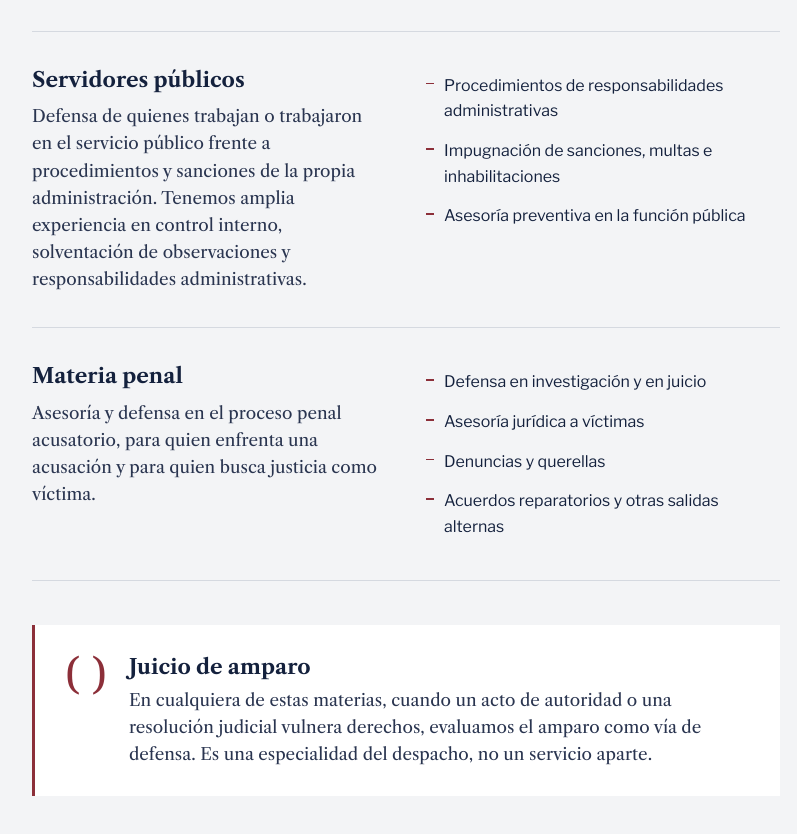
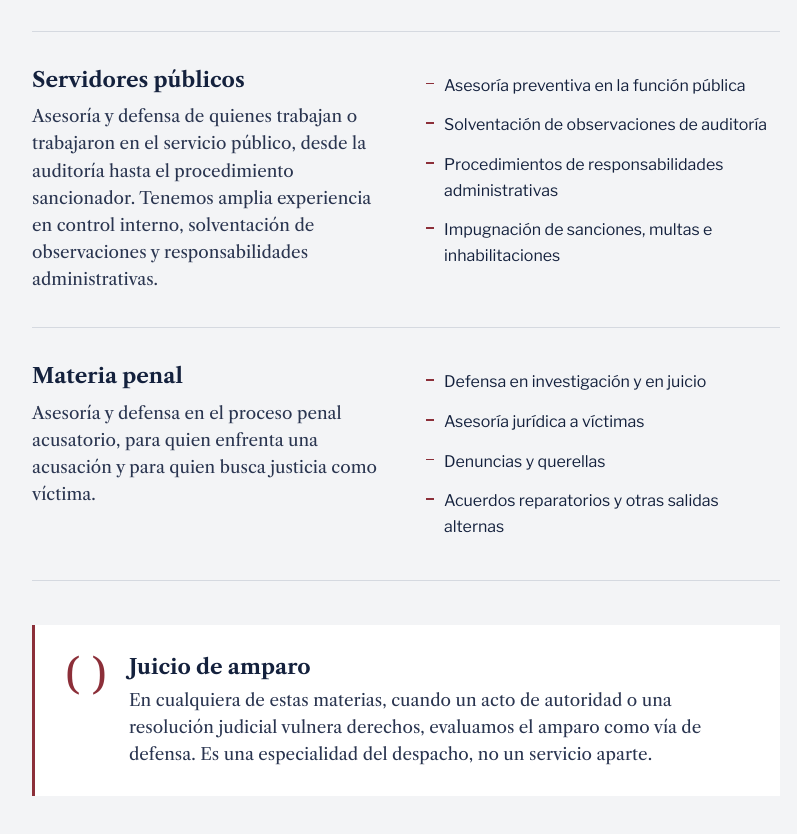
Before and after one commit to egal-mx/egal.mx, a plain HTML site: page index.html in a window 1280 px wide. Shown: the part 1351-2185 px from the top of the page, without its empty margins (392-1189 px from the left). Drawn offline with nearby package versions, Linux system fonts and the light colour scheme; a web font is replaced by a local one.

Commit message:
Reordena área de servidores públicos
Co-Authored-By: Claude Opus 5.5 <noreply@anthropic.com>
Claude-Session: https://claude.ai/code/session_01Gh73bEBMnTCtScv9YWYuW7

```diff
--- a/index.html
+++ b/index.html
@@ -211,12 +211,13 @@
           <article class="materia">
             <div>
               <h3>Servidores públicos</h3>
-              <p>Defensa de quienes trabajan o trabajaron en el servicio público frente a procedimientos y sanciones de la propia administración. Tenemos amplia experiencia en control interno, solventación de observaciones y responsabilidades administrativas.</p>
+              <p>Asesoría y defensa de quienes trabajan o trabajaron en el servicio público, desde la auditoría hasta el procedimiento sancionador. Tenemos amplia experiencia en control interno, solventación de observaciones y responsabilidades administrativas.</p>
             </div>
             <ul>
+              <li>Asesoría preventiva en la función pública</li>
+              <li>Solventación de observaciones de auditoría</li>
               <li>Procedimientos de responsabilidades administrativas</li>
               <li>Impugnación de sanciones, multas e inhabilitaciones</li>
-              <li>Asesoría preventiva en la función pública</li>
             </ul>
           </article>
           <article class="materia">
```
